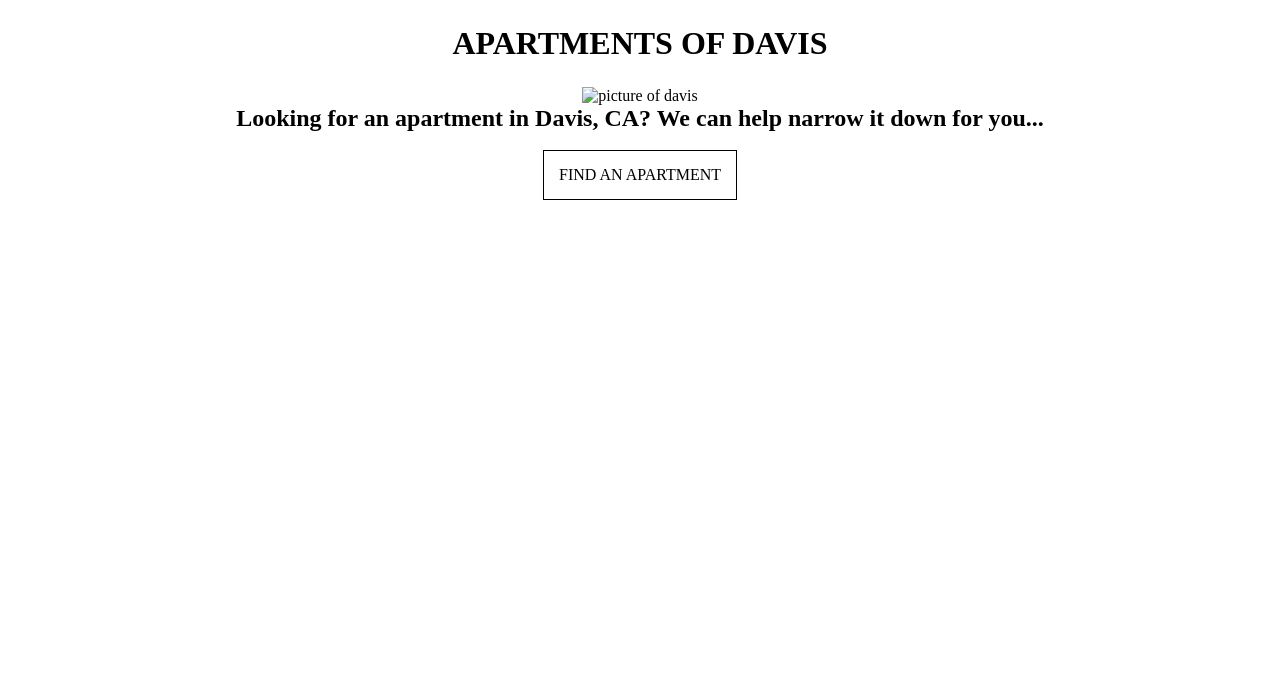
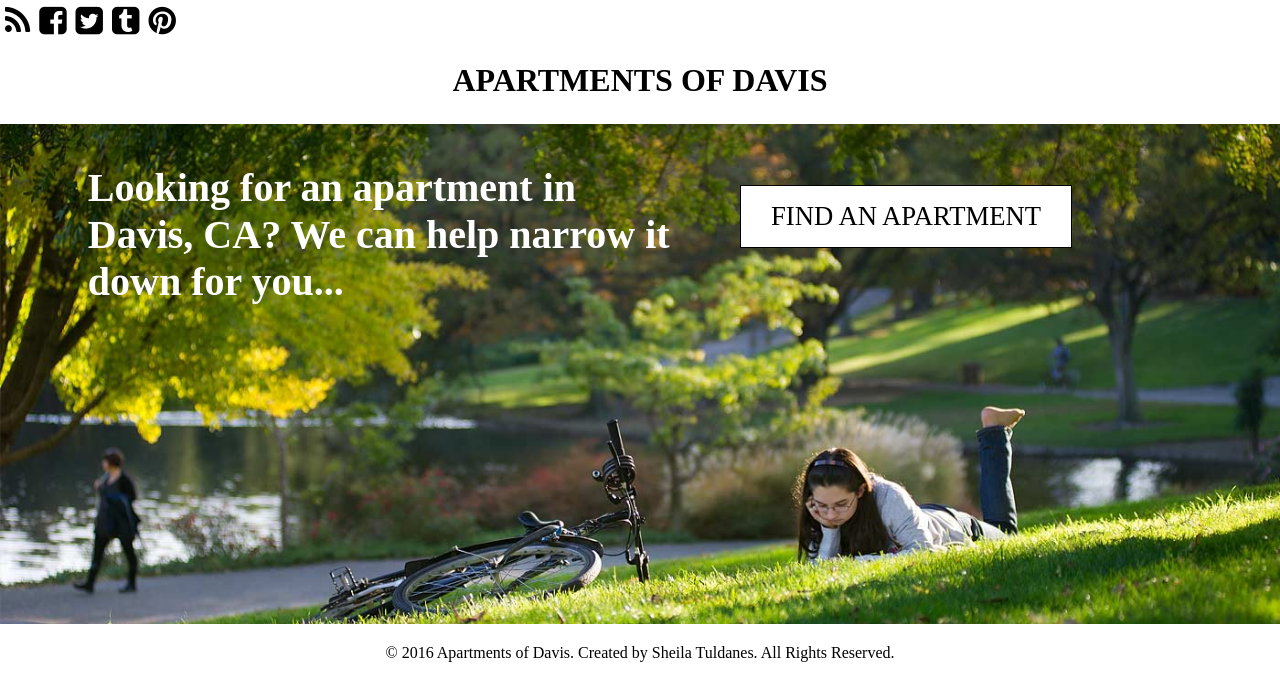
Before and after one commit to sheilatuldanes/prototypes, a plain HTML site: page 2.0/index.html in a window 1280 px wide. Drawn offline with nearby package versions, Linux system fonts and the light colour scheme; a web font is replaced by a local one.

Commit message:
updating 2.0

```diff
--- a/2.0/index.html
+++ b/2.0/index.html
@@ -12,27 +12,38 @@
     <script src="https://code.jquery.com/jquery-1.12.0.min.js"></script>
 
     <!--custom javascript link-->
-    <script type="text/javascript" src="prototype-1.js"></script>
+    <script type="text/javascript" src="prototype-2.js"></script>
+
+    <!--fontAwesome link-->
+    <link rel="stylesheet" href="https://maxcdn.bootstrapcdn.com/font-awesome/4.5.0/css/font-awesome.min.css">
 
 </head>
 
 <body>
 
     <header>
+        <ul id="social-media">
+            <li> <i class="fa fa-rss fa-2x"></i> </li>
+            <li> <i class="fa  fa-facebook-square fa-2x"></i> </li>
+            <li> <i class="fa fa-twitter-square fa-2x"></i> </li>
+            <li> <i class="fa fa-tumblr-square fa-2x"></i> </li>
+            <li> <i class="fa fa-pinterest square fa-2x"></i> </li>
+        </ul>
+
         <h1>APARTMENTS OF DAVIS</h1>
         <nav>
 
         </nav>
     </header>
 
-    <section>
-        <img alt="picture of davis" src="#" />
-        <h2>Looking for an apartment in Davis, CA? We can help narrow it down for you...</h2>
+    <section id="main-sec" class="one-whole">
+        <h2 class="one-half column">Looking for an apartment in Davis, CA? We can help narrow it down for you...</h2>
         <br>
-        <a class="button" href="searching.html">FIND AN APARTMENT</a>
+        <a class="button column" href="searching.html">FIND AN APARTMENT</a>
     </section>
 
     <footer>
+        <p>&copy; 2016 Apartments of Davis. Created by Sheila Tuldanes. All Rights Reserved. </p>
     </footer>
 
 </body>
--- a/2.0/style.css
+++ b/2.0/style.css
@@ -13,8 +13,12 @@
 /*---------------html----------------------*/
 
 body {
+    font-family: 'GillSans-Light';
+}
+
+footer {
+    margin-top: 20px;
     text-align: center;
-    font-family: 'GillSans-Light';
 }
 
 footer > a:link {
@@ -36,9 +40,11 @@ footer > a:visited {
 
 h1 {
     margin: 25px;
+    text-align: center;
 }
 
-ol {
+ol,
+ul {
     list-style: none;
 }
 
@@ -60,38 +66,114 @@ a:visited {
 
 /*-------------------ids-------------------*/
 
+#main-sec {
+    color: white;
+    font-size: 20pt;
+    height: 500px;
+    background-image: url('../images/davis-4.jpg');
+    background-size: cover;
+}
+
+#main-sec > h2 {
+    margin-top: 40px;
+    margin-left: 50px;
+}
+
+#main-sec > a {
+    margin-left: 50px;
+    margin-top: 30px;
+}
+
+#social-media > li {
+    margin-top: 5px;
+    display: inline-block;
+    margin-left: 5px;
+}
+
+p {
+    text-align: center;
+}
+
 
 /*-----------------classes-----------------*/
 
-.button {
-    background-color: white;
-    padding: 15px;
-    display: inline-block;
-    border: 1px solid black;
+* {
+    box-sizing: border-box;
+}
+
+.one-whole,
+.one-fourth,
+.one-third,
+.one-half,
+.two-thirds,
+.three-fourths {
+    padding-left: 1.5%;
+    padding-right: 1.5%;
+}
+
+.one-whole {
+    width: 100%;
+}
+
+.one-fourth {
+    width: 25%;
+}
+
+.one-third {
+    width: 33%;
+}
+
+.one-half {
+    width: 50%;
+}
+
+.two-thirds {
+    width: 66%;
+}
+
+.three-fourths {
+    width: 75%;
 }
 
 .row:after {
     content: "";
     display: table;
     clear: both;
-    margin: 10px auto 10px auto;
 }
 
 .column {
     float: left;
-    width: 50%;
-    margin-right: 30px;
 }
 
 .container {
-    width: 600px;
+    width: 955px;
     margin: auto;
 }
 
+.button {
+    background-color: white;
+    padding: 15px 30px 15px 30px;
+    display: inline-block;
+    border: 1px solid black;
+}
+
+.navigating {
+    text-align: center;
+}
+
 h4 {
+    text-align: center;
     background-color: white;
-    padding: 15px;
+    padding: 15px 30px 15px 30px;
     display: inline-block;
     color: #f27441;
     border: 1px solid #f27441;
 }
+
+.category {
+    padding: 20px;
+}
+
+.apartments {
+    text-align: center;
+}
```
Also changed, not shown: 2.0/results.html (+6 -2 lines), 2.0/searching.html (+33 -27 lines), images/davis-1.JPG (added), images/davis-2.jpg (added), images/davis-3.jpg (added), images/davis-4.jpg (added).
